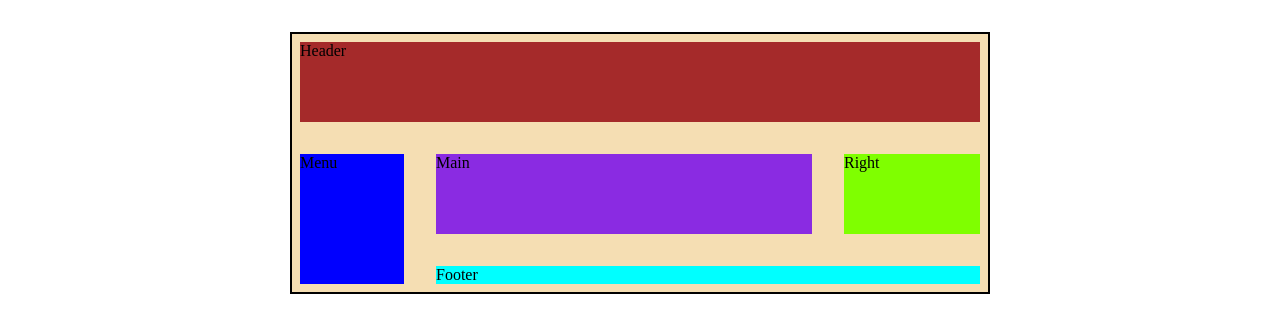
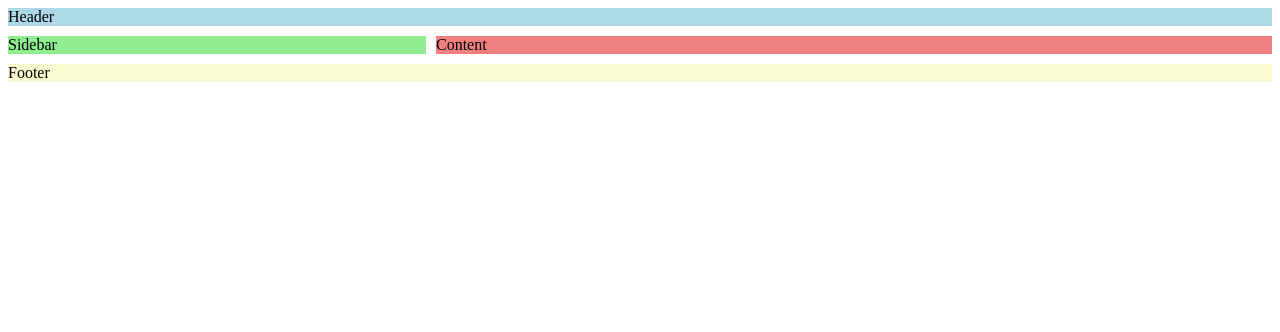
Before and after one commit to Tausifqureshi/CSS-Revision, a plain HTML site: page Grid/grid.html in a window 1280 px wide. Drawn offline with Linux system fonts and the light colour scheme.

Commit message:
Box-Model

```diff
--- a/Grid/grid.css
+++ b/Grid/grid.css
@@ -1,67 +1,70 @@
-*{
+* {
   margin: 0;
   padding: 0;
   box-sizing: border-box;
 }
-
+.item {
+    text-align: center;
+    padding: 1em;
+    color: white;
+    font-size: 1.2em;
+}
 
 .container {
   background-color: wheat;
   border: 2px solid black;
-    padding: .5em;
-    width: 700px;
+  padding: 2em;
+  width: 800px;
   margin: 2em auto;
   display: grid;
-    gap: 2em;
-    grid-template-rows: repeat(3, 10rem);
-    grid-template-columns: repeat(5, 1fr); /* Assuming 5 columns */
-    grid-template-areas:
-    /* 'header header header header header'
+  /* grid-template-rows: repeat(2, 150px); */
+  grid-template-rows: 120px 60px 100px 400px 50px;
+  grid-template-columns: repeat(3, 1fr);
+  gap: 1em;
+  /* grid-template-areas:
+    'header header header header header header'
     'menu main main main right right'
     'menu footer footer footer footer footer'; */
-    'header header header header header '
-    'menu main main main right right'
-    'menu footer footer footer footer ';
-
 }
 
-.item-1{
+.item-1 {
   background-color: brown;
-grid-area: header;
+  /* grid-area: header; */
 }
-.item-2{
+.item-2 {
   background-color: blue;
-    grid-area: menu;
+  /* grid-area: menu; */
+  /* grid-area: 1 / 6 / 3 / 7; */
 }
 
-.item-3{
-background-color: blueviolet;
-grid-area: main;
-
-}
-.item-4{
-background-color: chartreuse;
-    grid-area: right;
-
-}
-.item-5{
-background-color: cyan;
-    grid-area:  footer;
-
-}
-.item-6{
-background-color: chocolate;
-
+.box-1 {
+  background-color: crimson;
 }
 
-.item-1{
+.box-2 {
+  background-color: green;
+}
+.item-3 {
+  background-color: blueviolet;
+  /* grid-area: main; */
+}
+.item-4 {
+  background-color: chartreuse;
+  /* grid-area: right; */
+}
+.item-5 {
+  background-color: cyan;
+  /* grid-area:  footer; */
+}
+
+.item-1 {
+    /* grid-column-start: ; */
   /* grid-template-columns: repeat(3, 1fr); */
-background-color: brown;
-grid-area: header;
+  /* background-color: brown; */
+  /* grid-area: header; */
   /* grid-row: 1 / 2;
   grid-column: 2 / 3; */
 
   /* grid-area: row-start / column-start / row-end / column-end;  grid-area ko lihkne ka ye sahi tarika hai*/
   /* grid-area:  2 / 2 / 3 / 2; */
-
 }
--- a/Grid/grid.html
+++ b/Grid/grid.html
@@ -3,67 +3,52 @@
 <head>
   <meta charset="UTF-8">
   <meta name="viewport" content="width=device-width, initial-scale=1.0">
-    <title>Display-Grid</title>
-
   <style>
-    * {
-    margin: 0;
-    padding: 0;
-    box-sizing: border-box;
+    .container {
+      display: grid;
+      grid-template-columns: 1fr 2fr;
+      grid-template-rows: auto 1fr auto;
+      grid-gap: 10px;
+      grid-template-areas:
+        "header header"
+        "sidebar content"
+        "footer footer";
+    }
+    .header {
+      grid-area: header;
+      background-color: lightblue;
+    }
+    .sidebar {
+      grid-area: sidebar;
+      background-color: lightgreen;
+    }
+    .content {
+      grid-area: content;
+      background-color: lightcoral;
+    }
+    .footer {
+      grid-area: footer;
+      background-color: lightgoldenrodyellow;
     }
 
+    @media (max-width: 600px) {
       .container {
-    background-color: wheat;
-    border: 2px solid black;
-    padding: .5em;
-    width: 700px;
-    margin: 2em auto;
-    display: grid;
-    gap: 2em;
-    grid-template-rows: repeat(2, 5em);
-    grid-template-columns: repeat(5, 1fr);
+        grid-template-columns: 1fr;
         grid-template-areas:
-    'header header header header header header'
-    'menu main main main right right'
-    'menu footer footer footer footer footer';
+          "header"
+          "content"
+          "sidebar"
+          "footer";
       }
-
-.item-1 {
-    background-color: brown;
-    grid-area: header;
     }
-
-.item-2 {
-    background-color: blue;
-    grid-area: menu;
-}
-
-.item-3 {
-    background-color: blueviolet;
-    grid-area: main;
-}
-
-.item-4 {
-    background-color: chartreuse;
-    grid-area: right;
-}
-
-.item-5 {
-    background-color: cyan;
-    grid-area: footer;
-}
-
   </style>
-
 </head>
 <body>
   <div class="container">
-        <div class="item-1">Header</div>
-        <div class="item-2">Menu</div>
-        <div class="item-3">Main</div>
-        <div class="item-4">Right</div>
-        <div class="item-5">Footer</div>
-
+    <div class="header">Header</div>
+    <div class="sidebar">Sidebar</div>
+    <div class="content">Content</div>
+    <div class="footer">Footer</div>
   </div>
 </body>
 </html>
--- a/Grid/grid.js
+++ b/Grid/grid.js
@@ -1,5 +1,5 @@
 // ================================================= CSS Grid ==================================================== //
-//  ChatGPT Se liya hua Syntax --->  CSS Grid ek powerful layout system hai jo CSS mein complex aur responsive web layouts banane ke liye asani se istemal hota hai. Yeh ek two-dimensional grid-based layout system pradan karta hai, jo rows aur columns dono ko handle kar sakta hai, jabki one-dimensional Flexbox layout sirf ek row ya column ko ek samay par handle karta hai. Yahaan CSS Grid ka ek detailed vishleshan hai.
+//  ChatGPT Se liya hua Syntax ---> CSS Grid ek powerful layout system hai jo web pages ko complex and responsive layouts create karne mein madad karta hai. Iska use karke aap ek two-dimensional grid system define kar sakte hain, jo rows aur columns ka combination hota hai
 
 
 // ============================================== Basic Concept ================================================== //
```
Also changed, not shown: Box-Model/box.html (added, +25 -0 lines), Box-Model/box.js (added, +27 -0 lines), Grid/c.html (deleted, +0 -45 lines), Grid/practical.html (added, +33 -0 lines). Lines whose indentation alone changed are shown as unchanged.
